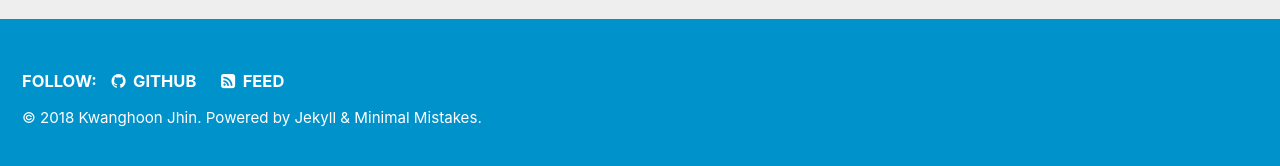
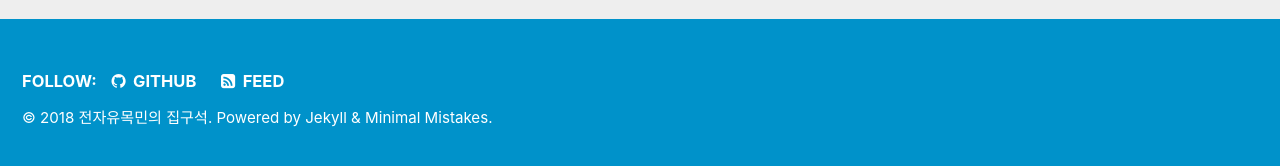
Before and after one commit to electronicnomad/electronicnomad.github.io, a Jekyll site: the page built from index.html, in a window 1280 px wide and 900 px high, scrolled down 253 px. Shown: the part 726-892 px from the top of the window. Built offline with Jekyll 4.4.1, drawn with Linux system fonts in a browser that asks for light colours; the list of posts is cut into pages by our own code; some of the changed lines change nothing that is shown.

Commit message:
Changes to be committed: 	modified:   _config.yml

```diff
--- a/_config.yml
+++ b/_config.yml
@@ -11,13 +11,13 @@ minimal_mistakes_skin    : "air" #"default" "air", "contrast", "dark", "dirt", "
 locale                   : "en-US"
 title                    : "electronicnomad's Home"
 title_separator          : "-"
-name                     : "Kwanghoon Jhin"
-description              : "breath with Azure. born in UNIX. live in Linux. write something about technical and love."
+name                     : "전자유목민의 집구석"
+description              : "중요하지 않은 몇 가지 기술에 관한 주장과 외래용어 번역에 관한 가벼운 의견"
 url                      : "http://electronicnomad.net" # the base hostname & protocol for your site e.g. "https://mmistakes.github.io"
 baseurl                  : # the subpath of your site, e.g. "/blog"
 repository               : electronicnomad/electronicnomad.github.io # GitHub username/repo-name e.g. "mmistakes/minimal-mistakes"
 teaser                   : # path of fallback teaser image, e.g. "/assets/images/500x300.png"
-# breadcrumbs            : false # true, false (default)
+# breadcrumbs              : false # true, false (default)
 words_per_minute         : 200
 comments:
   provider               : # false (default), "disqus", "discourse", "facebook", "google-plus", "staticman", "staticman_v2" "custom"
```
